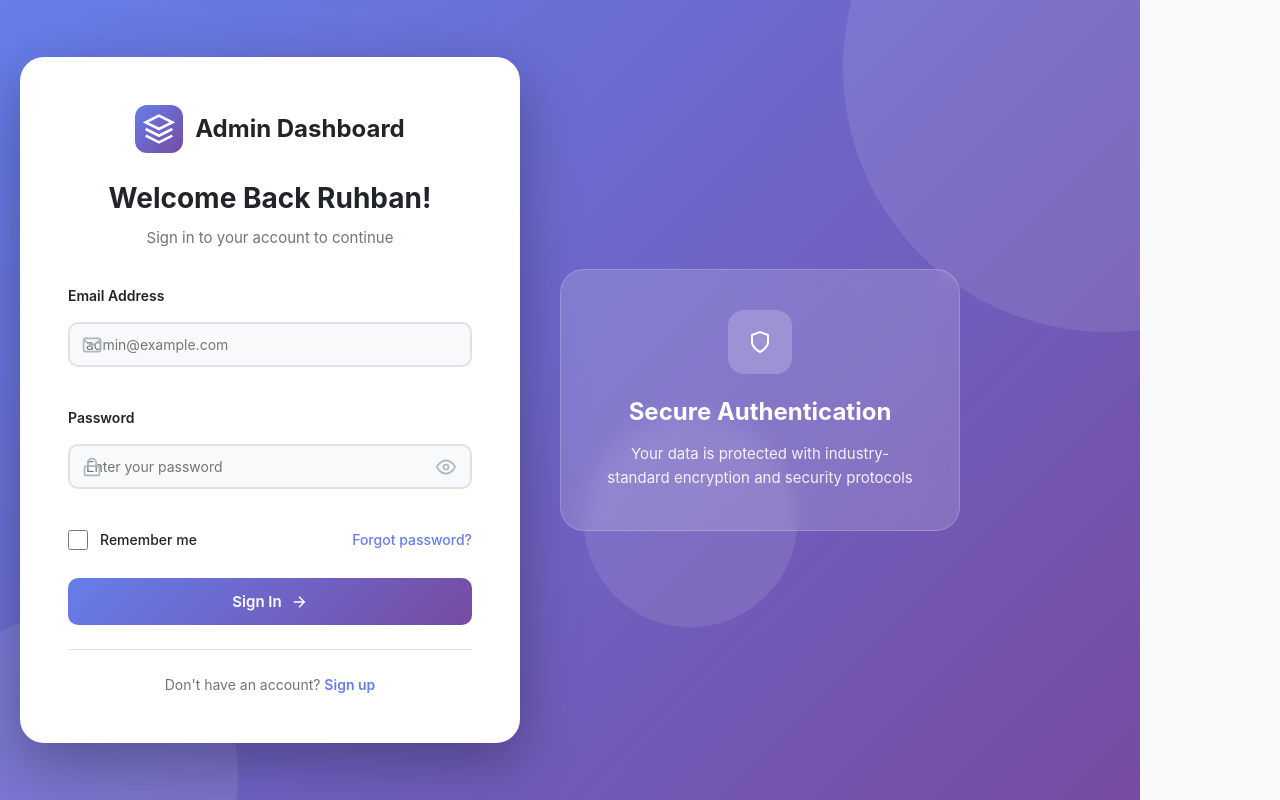
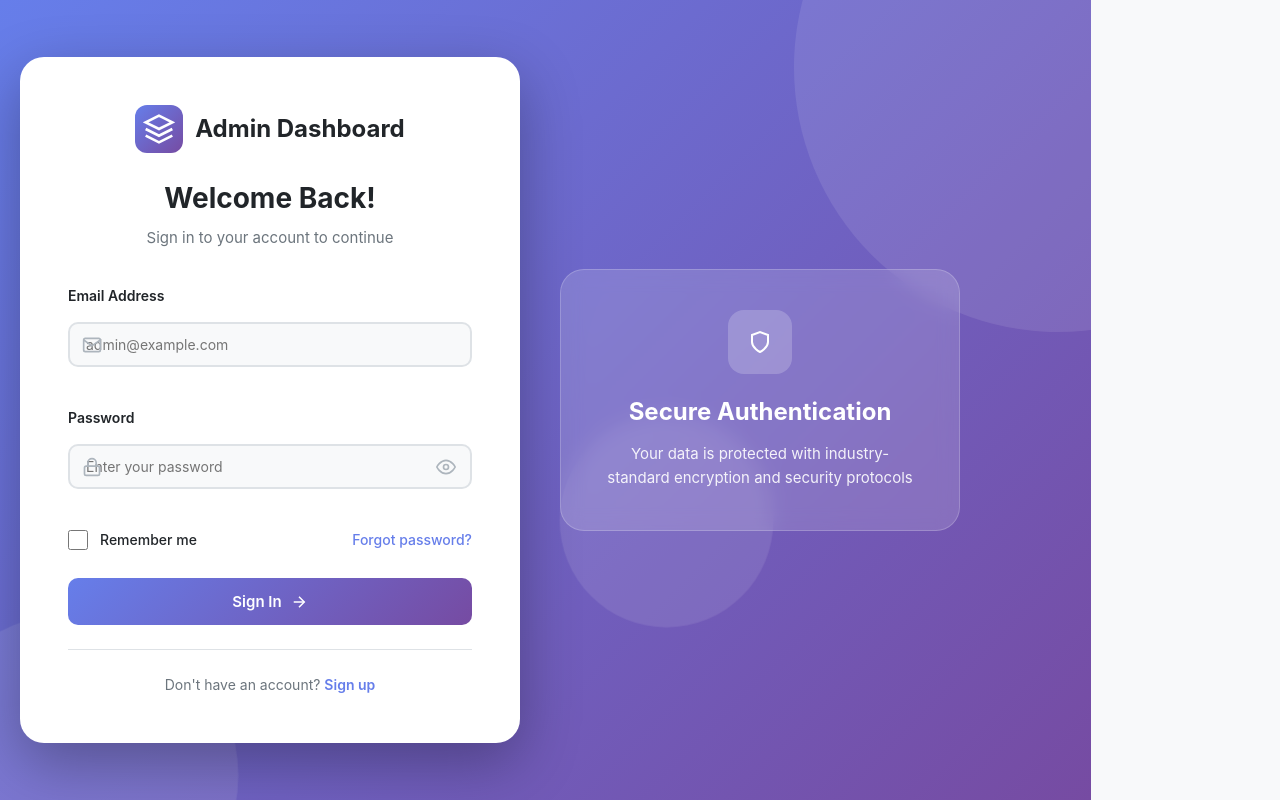
Before and after one commit to Shahruhban01/MERN-Admin-Panel, a React (Vite) app in the folder FrontEnd/: page /login in a window 1280 px wide. Built offline with nearby package versions, Linux system fonts and the light colour scheme.

Commit message:
Update welcome message in Login component

```diff
--- a/FrontEnd/src/components/auth/Login.jsx
+++ b/FrontEnd/src/components/auth/Login.jsx
@@ -83,7 +83,7 @@
               </div>
               <h1>Admin Dashboard</h1>
             </div>
-              <h2>Welcome Back Ruhban!</h2>
+              <h2>Welcome Back!</h2>
             <p>Sign in to your account to continue</p>
           </div>
 
```
